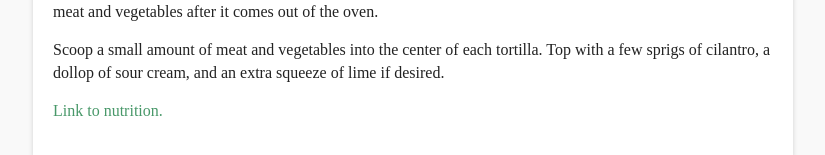
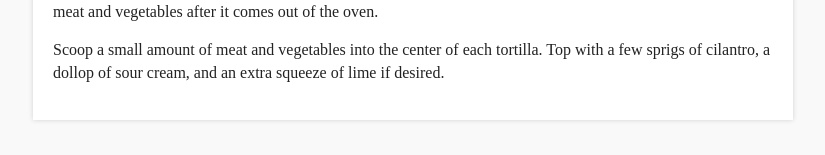
Before and after one commit to adamhammes/old-site, a Jekyll site: the page built from blog/_posts/2015-01-07-oven-baked-fajitas.md, in a window 1280 px wide. Shown: the part 1298-1453 px from the top of the page, without its empty margins (227-1052 px from the left). Built offline with Jekyll 4.4.1, drawn with Linux system fonts in a browser that asks for light colours; nearby versions of some CDN libraries; after the commit the page ends 1418 px from its top, so only the background shows below that.

Commit message:
Removed nutrition facts link

```diff
--- a/blog/_posts/2015-01-07-oven-baked-fajitas.md
+++ b/blog/_posts/2015-01-07-oven-baked-fajitas.md
@@ -40,5 +40,3 @@ Cut the onion and bell peppers into ¼ to ½ inch wide strips. Place them in a l
 Sprinkle the seasoning over the meat and vegetables. Drizzle the vegetable oil over everything and then use your hands to toss the ingredients until everything is well coated in oil and seasoning. Bake in the preheated oven for 35-40 minutes, stirring once half way through. Squeeze the juice from half of the lime over top of the meat and vegetables after it comes out of the oven.
 
 Scoop a small amount of meat and vegetables into the center of each tortilla. Top with a few sprigs of cilantro, a dollop of sour cream, and an extra squeeze of lime if desired.
-
-[Link to nutrition.](http://www.myfitnesspal.com/recipe/view/269964089855293)
```
